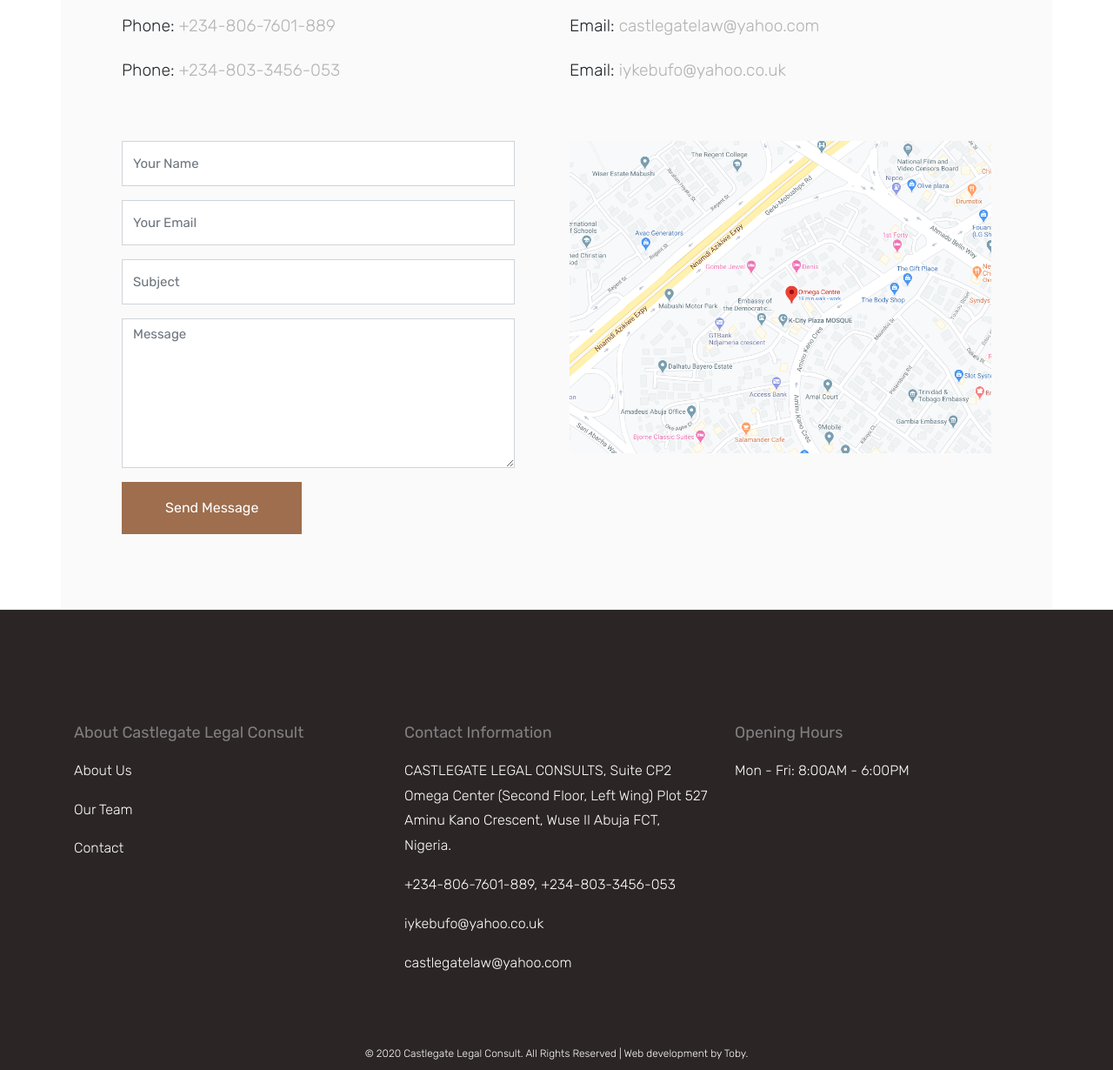
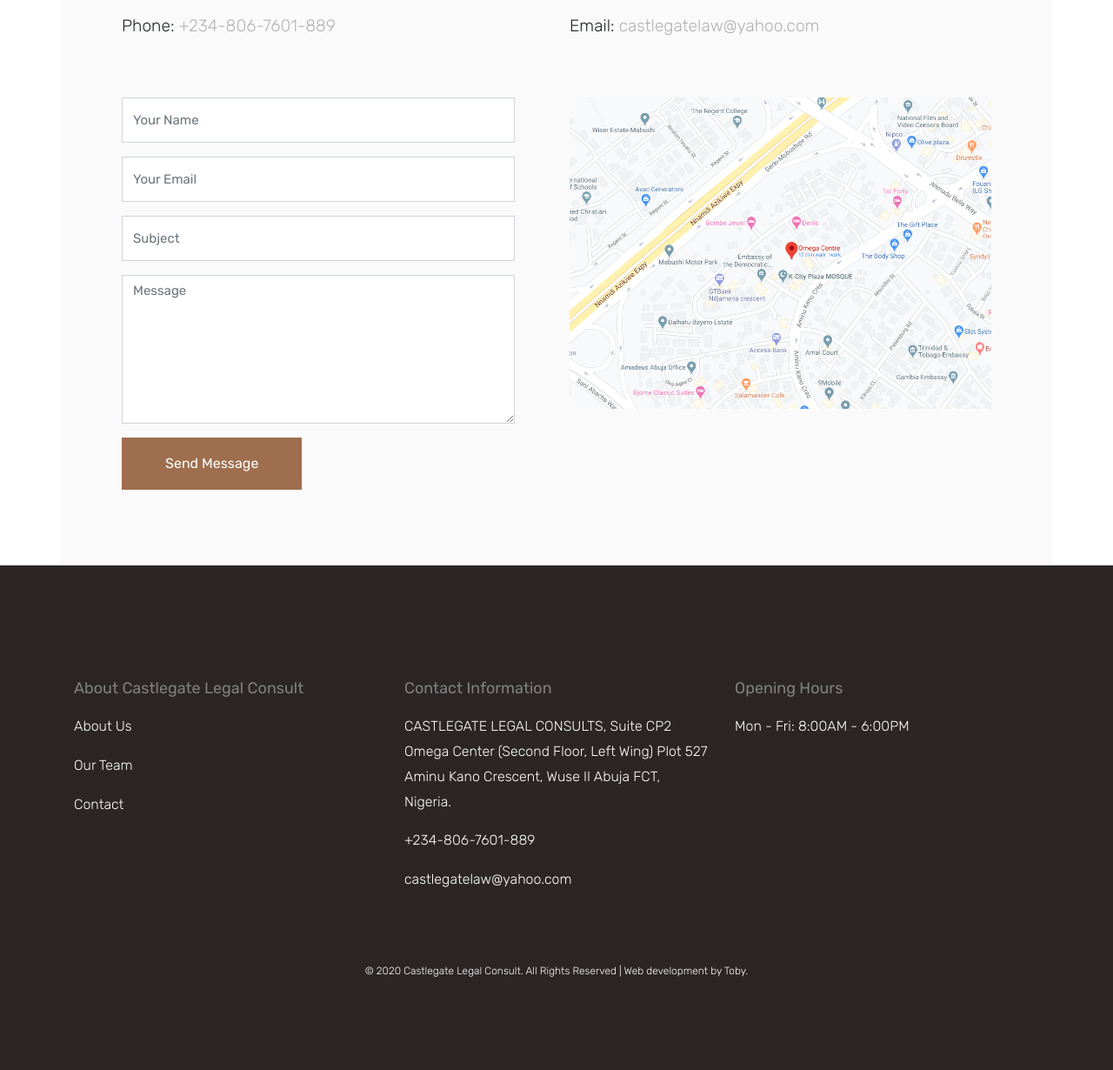
Before and after one commit to geddev1617/Castlegate-Law, a plain HTML site: page contact.html in a window 1280 px wide. Shown: the part 810-2040 px from the top of the page at 87% size. Drawn offline with Linux system fonts and the light colour scheme.

Commit message:
updates
Signed-off-by: Toby Okeke <toby.okeke@gmail.com>

```diff
--- a/contact.html
+++ b/contact.html
@@ -77,12 +77,10 @@
             <p><span>Address:</span>CASTLEGATE LEGAL CONSULTS, Suite CP2 Omega Center (Second Floor, Left Wing) Plot 527 Aminu Kano Crescent, Wuse II Abuja FCT, Nigeria.</p>
           </div>
           <div class="col-md-6">
-            <p><span>Phone:</span> <a href="tel://1234567920">+234-806-7601-889</a></p>
-            <p><span>Phone:</span> <a href="tel://1234567920">+234-803-3456-053</a></p>
+            <p><span>Phone:</span> <a href="tel://08067601889">+234-806-7601-889</a></p>
           </div>
           <div class="col-md-6">
             <p><span>Email:</span> <a href="mailto:castlegatelaw@yahoo.com">castlegatelaw@yahoo.com</a></p>
-            <p><span>Email:</span> <a href="mailto:iykebufo@yahoo.co.uk">iykebufo@yahoo.co.uk</a></p>
           </div>
 
         </div>
@@ -134,8 +132,7 @@
              <h2 class="ftco-heading-2">Contact Information</h2>
              <ul class="list-unstyled">
                <li><a href="#" class="py-2 d-block">CASTLEGATE LEGAL CONSULTS, Suite CP2 Omega Center (Second Floor, Left Wing) Plot 527 Aminu Kano Crescent, Wuse II Abuja FCT, Nigeria.</a></li>
-               <li><a href="#" class="py-2 d-block">+234-806-7601-889, +234-803-3456-053</a></li>
-               <li><a href="mailto:iykebufo@yahoo.co.uk" class="py-2 d-block">iykebufo@yahoo.co.uk</a></li>
+               <li><a href="#" class="py-2 d-block">+234-806-7601-889</a></li>
                <li><a href="mailto:castlegatelaw@yahoo.com" class="py-2 d-block">castlegatelaw@yahoo.com</a></li>
              </ul>
            </div>
```
Also changed, not shown: about.html (+2 -2 lines), index.html (+2 -2 lines), molokwu-daniel.html (+2 -2 lines), nwabufo-ikechuwku.html (+2 -2 lines), okpalaelechi-ikechukwu.html (+2 -2 lines), services.html (+2 -2 lines), team.html (+5 -5 lines), uche-stanley.html (+2 -2 lines), wawu-nori.html (+2 -2 lines), images/ademola.jpg (added), images/eriye.jpeg (added), images/nwabufo.jpg.
